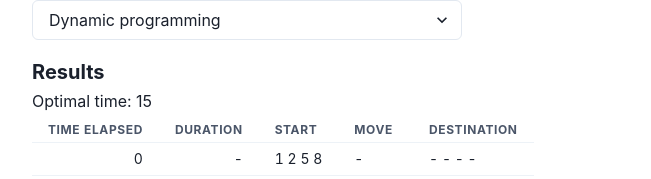
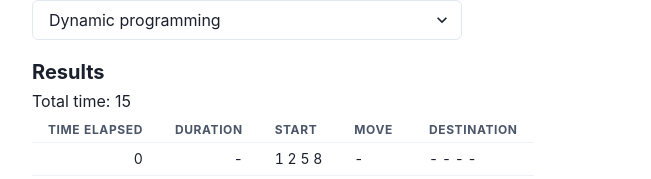
Before and after one commit to srflp/bridge-and-torch-problem, a Next.js app: page / in a window 1280 px wide. Shown: the part 244-423 px from the top of the page, without its empty margins (240-891 px from the left). Built offline with nearby package versions, Linux system fonts and the light colour scheme.

Commit message:
Optimal time -> Total time

```diff
--- a/pages/index.tsx
+++ b/pages/index.tsx
@@ -52,7 +52,7 @@ export default function Home() {
             <Heading size="md" marginTop="20px" marginBottom="5px">
               Results
             </Heading>
-            <Text marginBottom="5px">Optimal time: {solution.getTotalTime()}</Text>
+            <Text marginBottom="5px">Total time: {solution.getTotalTime()}</Text>
             <SolutionTable solution={solution} />
           </>
         ) : null}
```
